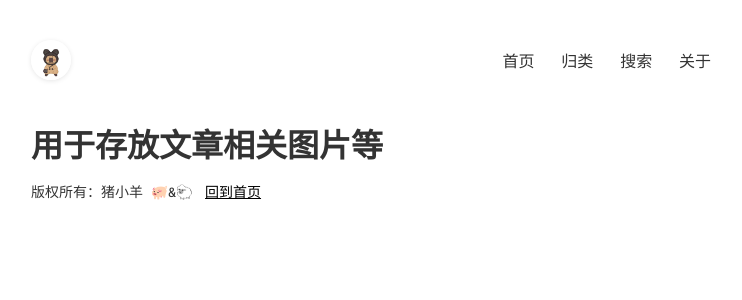
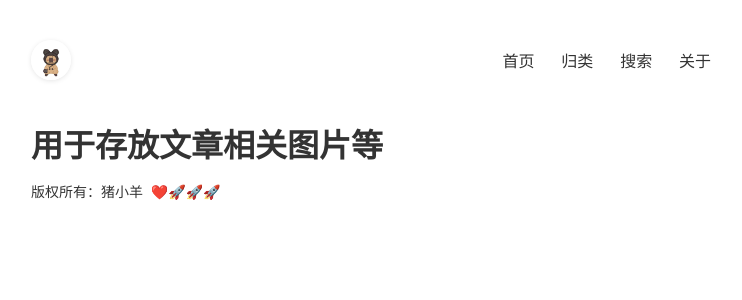
Before and after one commit to acabin/acabin.github.io, a Jekyll site: the page built from posts/readme.md, in a window 1280 px wide. Shown: the top 300 px of the page, without its empty margins (269-1011 px from the left). Built offline with Jekyll 4.4.1, drawn with Linux system fonts in a browser that asks for light colours; our own code applies the rules of GitHub Pages for plain Markdown files.

Commit message:
Update footer.html

```diff
--- a/_includes/footer.html
+++ b/_includes/footer.html
@@ -1,8 +1,7 @@
 <footer class="footer">
   <span>{{ site.footerText }}</span>
   {%- comment %} 主题来源于https://github.com/TMaize/tmaize-blog，感谢啦~ {% endcomment %}
-  <span>  🐖&🐑</span>
-  <a href="https://acabin.github.io/">回到首页</a>
+  <span>❤️🚀🚀🚀</span>
 </footer>
 <div id="to-top">
   <span></span>
```
